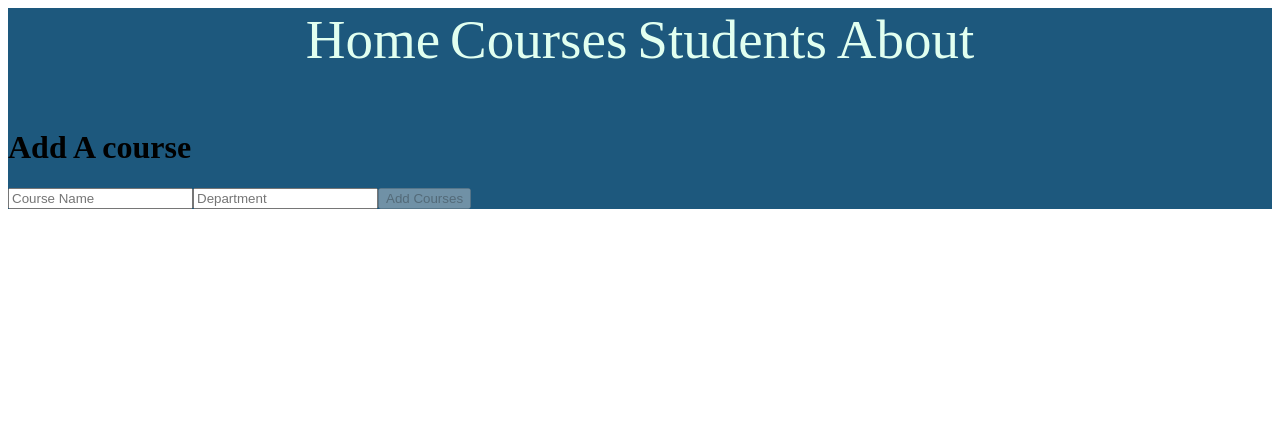
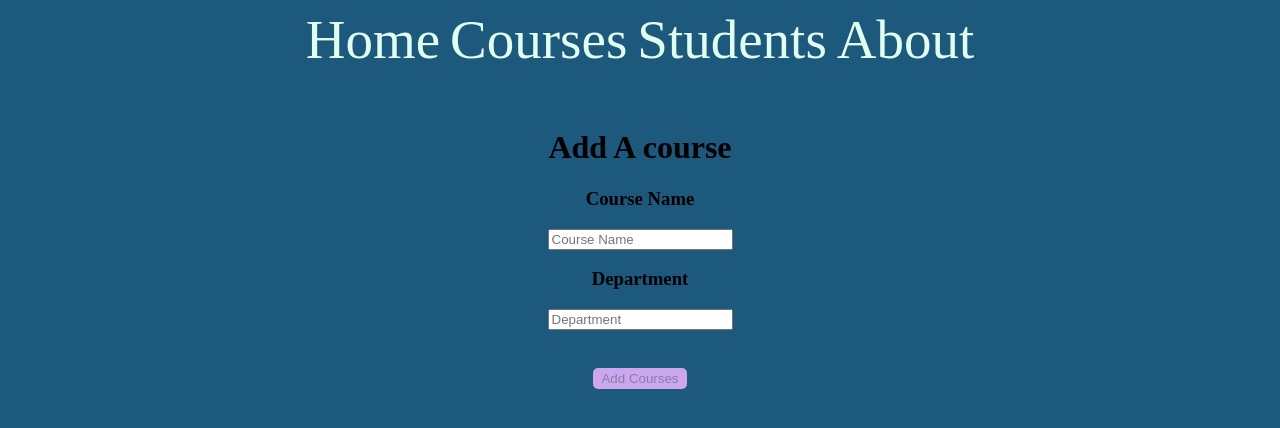
Before and after one commit to ttqiu/student-grade-frontend, a Vue app in the folder student-grade/: page /courses/add in a window 1280 px wide. Shown: the top 428 px of the page. Built offline with nearby package versions, Linux system fonts and the light colour scheme.

Commit message:
css for button and others

```diff
--- a/student-grade/src/App.css
+++ b/student-grade/src/App.css
@@ -1,31 +1,76 @@
-.html{
-  margin: 0;
-}
 
-#app{
+body{
   background-color: rgba(29,88,125,255);
   height: 100%;
+  text-align: center;
 }
 
 .container-grid {
   display: grid;
-  grid-template-columns: repeat(6, 1fr);
-  gap: 2vh;
+  grid-template-columns: repeat(5, 1fr);
+  gap: 1% 1%;
   transition: transform .2s;
+}
 
+.detail-grid {
+  display: grid;
+  grid-template-columns: repeat(5, 1fr);
+  gap: 10% 2%;
+  transition: transform .2s;
+}
+
+button {
+  margin: 3% 0% ;
+  background-color: rgb(203, 167, 238);
+  border: 2px solid rgb(203, 167, 238);
+  border-radius: 5px;
+  -webkit-transition: all .15s ease-in-out;
+  transition: all .15s ease-in-out;
+}
+
+button:hover {
+  box-shadow: 0 0 10px 0 #00d7c3 inset, 0 0 20px 2px #00d7c3;
+  border: 3px solid #00d7c3;
+}
+
+.h3-button {
+  margin: 3% 40% ;
+  background-color: rgb(203, 167, 238);
+  border: 2px solid rgb(203, 167, 238);
+  border-radius: 5px;
+  width: 20%;
+  -webkit-transition: all .15s ease-in-out;
+  transition: all .15s ease-in-out;
+}
+
+.h3-button:hover {
+  box-shadow: 0 0 10px 0 #00d7c3 inset, 0 0 20px 2px #00d7c3;
+  border: 3px solid #00d7c3;
+}
+
+.h3-button:active {
+  background-color: #3e8e41;
+  box-shadow: 0 5px #666;
+  transform: translateY(4px);
+}
+
+select {
+  margin: 1% 0%;
+  text-align: center;
 }
 
 .card {
   display: flex;
   justify-content: center;
   align-items: center;
-  height: 10vh;
-  width: 15vw;
+  height: 75%;
+  width: 90%;
   border: 5px solid grey;
   border-radius: 10px;
   box-shadow: 5px 5px rgba(0, 0, 0, 0.349);
   background-color: rgb(0, 226, 151);
   transition: transform .2s;
+  margin: 1% 0%;
 }
 
 .course :hover {
@@ -44,7 +89,6 @@
   height: 85vh;
   width: 95vw;
   margin: auto;
-
 }
 
 .logoimage{
--- a/student-grade/src/components/AssignStudentToCourse.vue
+++ b/student-grade/src/components/AssignStudentToCourse.vue
@@ -4,14 +4,15 @@
       <h3>{{ studentDetails.firstName }} {{ studentDetails.lastName }}</h3>
     </div>
     <form @submit="handleSubmit">
-      <h3>Please select Course</h3>
+      <div>
         <select @input="handleCourseChange">
           <option value="">Select a Course</option>
           <option v-for="course in courses" :value="course.id" :key="course.id">
             {{ course.name }}
           </option>
         </select>
-      <h3>Please select Grade</h3>
+      </div>
+      <div>
         <select v-model="grade" @input="handleGradeChange">
           <option value="" disabled>Select a Grade</option>
           <option
@@ -22,6 +23,7 @@
             {{ option.text }}
           </option>
         </select>
+      </div>
       <button @click="$router.go(-1)">submit</button>
     </form>
   </div>
--- a/student-grade/src/components/CourseForm.vue
+++ b/student-grade/src/components/CourseForm.vue
@@ -2,6 +2,8 @@
   <div>
     <h1>Add A course</h1>
     <form v-on:submit="handleSubmit">
+      <div>
+        <h3>Course Name</h3>
         <input
           @input="handleChange"
           placeholder="Course Name"
@@ -9,6 +11,9 @@
           name="name"
           type="name"
         />
+      </div>
+      <div>
+        <h3>Department</h3>
         <input
           @input="handleChange"
           placeholder="Department"
@@ -16,6 +21,7 @@
           name="department"
           type="department"
         />
+      </div>
       <button :disabled="!name">Add Courses</button>
     </form>
   </div>
--- a/student-grade/src/components/EditCourseGrade.vue
+++ b/student-grade/src/components/EditCourseGrade.vue
@@ -10,7 +10,6 @@
       </div>
     </div>
     <form @submit="handleSubmit">
-      <h3>Please select Grade</h3>
       <select v-model="grade" @input="handleChange">
         <option value="" disabled>Select a Grade</option>
         <option
@@ -21,7 +20,9 @@
           {{ option.text }}
         </option>
       </select>
-      <button @click="$router.go(-1)">submit</button>
+      <div>
+        <button @click="$router.go(-1)">submit</button>
+      </div>
     </form>
   </div>
 </template>
--- a/student-grade/src/components/StudentCard.vue
+++ b/student-grade/src/components/StudentCard.vue
@@ -1,5 +1,5 @@
 <template>
-  <div class="card student-card">
+  <div class="card">
     <div class="info-wrapper flex-col">
       <h3>{{ student.firstName }} {{ student.lastName }}</h3>
       <h4>{{ student.email }}</h4>
--- a/student-grade/src/components/StudentForm.vue
+++ b/student-grade/src/components/StudentForm.vue
@@ -2,6 +2,8 @@
   <div class="form-container">
     <h1>Add a new student</h1>
     <form @submit="handleSubmit">
+      <div>
+        <h3>First Name</h3>
         <input
           @input="handleChange"
           placeholder="First Name"
@@ -9,6 +11,9 @@
           name="firstName"
           type="firstName"
         />
+      </div>
+      <div>
+        <h3>Last Name</h3>
         <input
           @input="handleChange"
           placeholder="Last Name"
@@ -16,6 +21,9 @@
           name="lastName"
           type="lastName"
         />
+      </div>
+      <div>
+        <h3>Email</h3>
         <input
           @input="handleChange"
           placeholder="Email"
@@ -23,6 +31,7 @@
           name="email"
           type="email"
         />
+      </div>
       <button :disabled="!email || !firstName || !lastName">Add Student</button>
     </form>
   </div>
--- a/student-grade/src/pages/CourseDetails.vue
+++ b/student-grade/src/pages/CourseDetails.vue
@@ -5,8 +5,8 @@
       Department: {{ courseDetails.department }}
     </h3>
   </div>
-  <div class="container-grid">
-    <div :key="student.id" v-for="student in students" className="course">
+  <div class="detail-grid">
+    <div :key="student.id" v-for="student in students" class="course">
       <StudentCard :student="student" @click="selectStudent(student.id)" />
       <button @click="editCourseGrade(student.id, courseDetails.id)">
         Edit
--- a/student-grade/src/pages/StudentDetails.vue
+++ b/student-grade/src/pages/StudentDetails.vue
@@ -5,11 +5,11 @@
       <h3>{{ studentDetails.email }}</h3>
       <h3>GPA: {{ GPA(courses) }}</h3>
     </div>
-    <button @click="assignCourse(studentDetails.id)">
+    <h3 @click="assignCourse(studentDetails.id)" class="h3-button">
       Assign Student to Course
-    </button>
-    <div class="container-grid">
-      <div :key="course.id" v-for="course in courses">
+    </h3>
+    <div class="detail-grid">
+      <div :key="course.id" v-for="course in courses" class="course">
         <CourseCard :course="course" @click="selectCourse(course.id)" />
         <button @click="editCourseGrade(studentDetails.id, course.id)">
           Edit
--- a/student-grade/src/pages/ViewCourses.vue
+++ b/student-grade/src/pages/ViewCourses.vue
@@ -1,6 +1,6 @@
 <template>
   <h1>Courses</h1>
-  <h3 @click="addCourse()" class="card">Add A New Course</h3>
+  <h3 @click="addCourse()" class="h3-button">Add A New Course</h3>
   <div class="container-grid">
     <div :key="course.id" v-for="course in courses" class="course">
       <CourseCard :course="course" @click="selectCourse(course.id)" />
--- a/student-grade/src/pages/ViewStudents.vue
+++ b/student-grade/src/pages/ViewStudents.vue
@@ -1,8 +1,8 @@
 <template>
   <h1>Students</h1>
-  <h3 @click="addStudent()" class="card">Add A New Student</h3>
+  <h3 @click="addStudent()" class="h3-button">Add A New Student</h3>
   <div class="container-grid">
-    <div className="course" :key="student.id" v-for="student in students">
+    <div :key="student.id" v-for="student in students" class="course">
       <StudentCard :student="student" @click="selectStudent(student.id)" />
     </div>
   </div>
```
Lines whose indentation alone changed are shown as unchanged.
